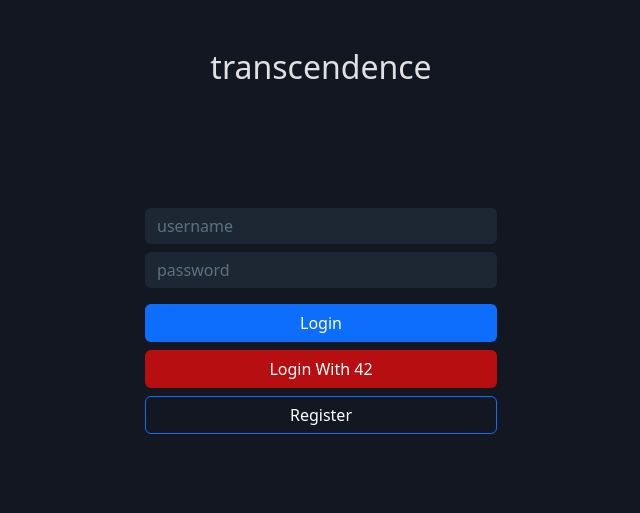
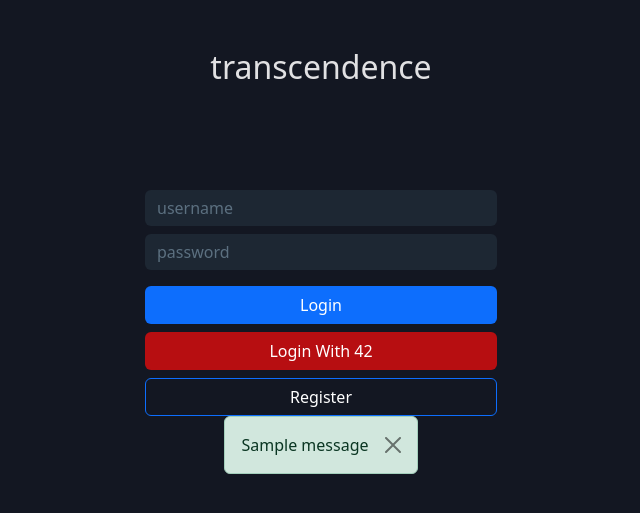
Before and after one commit to tonTed/42_transcendence, a Django app: page / in a window 1280 px wide. Shown: the top 513 px of the page, without its empty margins (319-959 px from the left). Run offline with Django 5.2, Linux system fonts and the light colour scheme; tables that the repository leaves empty hold one stand-in row (values such as "Sample post"); one stand-in notice (Sample message) is shown; some libraries are stand-ins or nearby versions.

Commit message:
auth error message + register overflow fix

```diff
--- a/django-frontend/src/app/static/css/auth.css
+++ b/django-frontend/src/app/static/css/auth.css
@@ -57,6 +57,7 @@ button.auth_button:active,
 
 #fileName {
     color: white;
+    max-width: 60%;
     display: inline-block;
     white-space: nowrap;
     overflow: hidden;
--- a/django-frontend/src/app/templates/auth.html
+++ b/django-frontend/src/app/templates/auth.html
@@ -71,6 +71,17 @@
                 </form>
             </div>
         </div>
+
+        <div class="message-container">
+            {% if messages %}
+            {% for message in messages %}
+            <div class="alert alert-{{ message.tags }} alert-dismissible fade show" role="alert">
+                {{ message }}
+                <button type="button" class="btn-close" data-bs-dismiss="alert" aria-label="Close"></button>
+            </div>
+            {% endfor %}
+            {% endif %}
+        </div>
         <div class="mt-auto" style="height: 75vh;"></div>
 
 </body>
```
